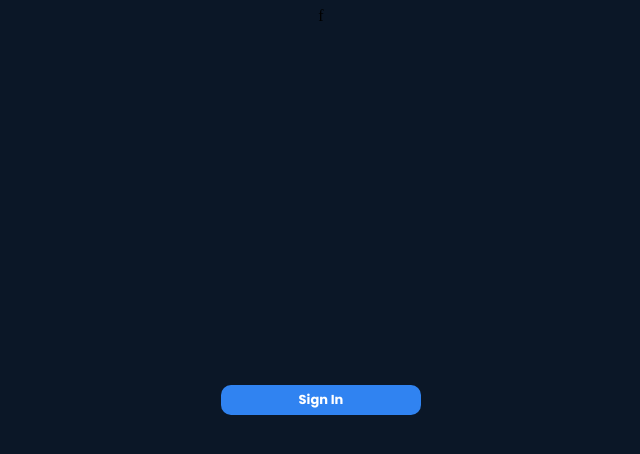
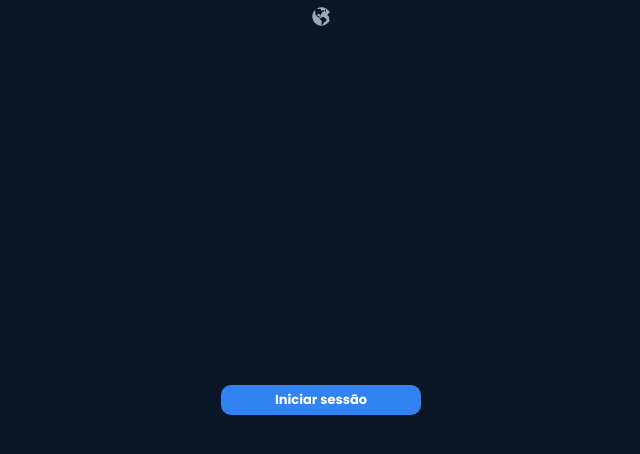
Before and after one commit to TTiagoSousa/Control-Everything-Admin, a React (Vite) app: page / in a window 1280 px wide. Shown: the top 454 px of the page, without its empty margins (319-959 px from the left). Built offline with nearby package versions, Linux system fonts and the light colour scheme.

Commit message:
Language selector

```diff
--- /dev/null
+++ b/src/Assets/Icons/World/World.jsx
@@ -0,0 +1,16 @@
+import React from 'react';
+
+const World = ({ Global_Color }) => {
+
+  return (
+    <svg viewBox="0 0 512 512" xmlns="http://www.w3.org/2000/svg" fill={Global_Color}>
+      <g id="SVGRepo_bgCarrier" strokeWidth="0"></g>
+      <g id="SVGRepo_tracerCarrier" strokeLinecap="round" strokeLinejoin="round"></g>
+      <g id="SVGRepo_iconCarrier">
+        <path fill={Global_Color} d="M256 32c-37.764.086-74.894 9.72-107.938 28.002l27.52 19.36 40.033-13.694 24.582 5.62 8.78 49.864 15.1-11.588 41.087-14.046 18.26 27.742-35.82 18.963-22.473 16.152-2.458 22.475-24.932 21.07-7.023 34.064-14.047 1.053 7.023-38.63-53.027-2.807-12.64 18.61-.1-.01v26.644l25.824 1.986 23.838 16.885-1.986 25.328 33.77 5.96-.36.76 53.004-30.558 90.88 59.098-20.51 48.548-32.685 20.156-61.143 77.965-13.498-3.845L262.216 365l-42.213-42.213 7.853-13.86-25.732-9.482-25.326-30.79-21.853-4.967L116.422 208H112l-5.117 26.746-3.64-39.146 5.267-29.147-.7-23.178L97.247 98.2C55.516 140.12 32.06 196.847 32 256c0 123.712 100.288 224 224 224 82.413-.028 158.155-45.308 197.195-117.887L442.82 298.14l-5.62-36.17-34.06-27.392 6.67-37.926 15.803-20.367 37.555-5.05C428.766 87.086 346.913 32.072 256 32zm89.047 48H368v48l-32 16v-23.836zm-122.76 166.518l29.85 4.918-4.213 6.32-24.23-4.916z"></path>
+      </g>
+    </svg>
+  )
+};
+
+export default World;
--- /dev/null
+++ b/src/Components/Selectores/Language_Selector/Language_Selector.jsx
@@ -0,0 +1,72 @@
+import React, { useState, useEffect, useRef } from 'react';
+import './Language_Selector.scss';
+import * as Icon from '../../../Imports/icons';
+import * as Color from '../../../Styles/Colors';
+import { ThemeState } from '../../../Context/Theme_Context';
+
+import { useTranslation } from 'react-i18next';
+
+const Language_Selector = () => {
+
+  const { i18n } = useTranslation();
+
+  const { mode } = ThemeState();
+
+  const [open, setOpen] = useState(false);
+  const [hovered, setHovered] = useState(null);
+  const menuRef = useRef(null);
+
+  useEffect(() => {
+    const handleClickOutside = (event) => {
+      if (menuRef.current && !menuRef.current.contains(event.target)) {
+        setOpen(false);
+      }
+    };
+
+    document.addEventListener('mousedown', handleClickOutside);
+    return () => {
+      document.removeEventListener('mousedown', handleClickOutside);
+    };
+  }, []);
+
+  const handleChangeLanguage = (lang) => {
+    i18n.changeLanguage(lang); // Altera o idioma com o i18n
+    localStorage.setItem('language', lang); // Armazena o idioma no localStorage
+    setOpen(false); // Fecha o menu após a seleção
+  };
+
+  const getIconColor = () => {
+    if (hovered) {
+      return mode === 'light' ? Color.gray_darker : Color.gray_light;
+    }
+    return mode === 'light' ? Color.gray_dark : Color.gray;
+  };
+
+  return (
+    <div className='Language_Selector' ref={menuRef}>
+      <button
+        onClick={() => setOpen(!open)}
+        aria-expanded={open}
+        onMouseEnter={() => setHovered(true)}
+        onMouseLeave={() => setHovered(false)}
+      >
+        <div className="Icon">
+          <Icon.World Global_Color={getIconColor()} />
+        </div>
+      </button>
+      <div className={`Language_Options ${open ? 'active' : 'inactive'}`}>
+        <div className='Arrow'></div>
+        <ul>
+          <li onClick={() => handleChangeLanguage('en')}>
+            <span>English</span>
+          </li>
+          <li onClick={() => handleChangeLanguage('pt')}>
+            <span>Português</span>
+          </li>
+        </ul>
+      </div>
+    </div>
+  );
+};
+
+export default Language_Selector;
--- /dev/null
+++ b/src/Components/Selectores/Language_Selector/Language_Selector.scss
@@ -0,0 +1,139 @@
+@import '../../../Styles/Colors.scss';
+@import '../../../Styles/Fonts.scss';
+@import '../../../Styles/Formats.scss';
+
+.Language_Selector{
+  position: relative;
+  width: 100%;
+  height: 100%;
+
+  button{
+    position: relative;
+    height: 100%;
+    width: 100%;
+    background: none;
+    border: none;
+    border-radius: 100%;
+    display: flex;
+    align-items: center;
+    justify-content: center;
+    cursor: pointer;
+
+    .Icon {
+      position: relative;
+      width: 100%;
+      height: 100%;
+    }
+  }
+
+  .Language_Options{
+    position: absolute;
+    width: 100px;
+    top: 140%;
+    right: 3px;
+    border-radius: 10px 0px 10px 10px;
+
+
+    &.active{
+      opacity: 1;
+      visibility: visible;
+    }
+
+    &.inactive{
+      opacity: 0;
+      visibility: hidden;
+    }
+
+    .Arrow{
+      position: absolute;
+      width: 10px;
+      height: 10px;
+      top: -5px;
+      right: 2.5px;
+      transform: (rotate(45deg));
+      z-index: 3;
+    }
+
+    ul{
+      position: relative;
+      list-style: none;
+      border-radius: 10px 0px 10px 10px;
+      display: flex;
+      flex-direction: column;
+
+      li{
+        width: 100%;
+        display: flex;
+        align-items: center;
+        justify-content: center;
+        padding: 5px;
+        box-sizing: border-box;
+        cursor: pointer;
+
+        span{
+          font-family: $font_family_poppins;
+          font-size: 13px;
+          transition: all 0.5s;
+
+          &:hover{
+            color: $blue !important;
+          }
+        }
+      }
+    }
+  }
+}
+
+.Dark_Mode{
+
+  .Language_Selector{
+
+    .Arrow{
+      background-color: $terciary_color_dark;
+    }
+
+    .Language_Options{
+      background-color: $terciary_color_dark;
+      box-shadow: $box_shadow_dark;
+
+      ul{
+        background-color: $terciary_color_dark;
+        box-shadow: $box_shadow_dark;
+
+        li{
+
+          span{
+            color: $white;
+          }
+        }
+      }
+    }
+  }
+}
+
+.Light_Mode{
+
+  .Language_Selector{
+
+    .Arrow{
+      background-color: $terciary_color_light;
+    }
+
+    .Language_Options{
+      background-color: $terciary_color_light;
+      box-shadow: $box_shadow_light;
+
+      ul{
+        background-color: $terciary_color_light;
+        box-shadow: $box_shadow_light;
+
+        li{
+
+          span{
+            color: $gray_dark;
+          }
+        }
+      }
+    }
+  }
+}
--- a/src/Containers/Headers/Header_Index/Header_Index.jsx
+++ b/src/Containers/Headers/Header_Index/Header_Index.jsx
@@ -1,11 +1,14 @@
 import React from 'react';
 import './Header_Index.scss';
+import Language_Selector from '../../../Components/Selectores/Language_Selector/Language_Selector';
 
 const Header_Index = () => {
 
   return (
     <header className='Header_Index'>
-f
+      <div className='Button_Field'>
+        <Language_Selector />
+      </div>
     </header>
   )
 };
--- a/src/Containers/Headers/Header_Index/Header_Index.scss
+++ b/src/Containers/Headers/Header_Index/Header_Index.scss
@@ -10,6 +10,12 @@
   display: flex;
   align-items: center;
   justify-content: center;
+
+  .Button_Field{
+    position: relative;
+    width: 21px;
+    height: 21px;
+  }
 }
 
 .Dark_Mode{
--- /dev/null
+++ b/src/Imports/icons.js
@@ -0,0 +1 @@
+export { default as World } from '../Assets/Icons/World/World';
--- a/src/Pages/Public/Index/Index.jsx
+++ b/src/Pages/Public/Index/Index.jsx
@@ -1,14 +1,17 @@
 import React from 'react';
 import './Index.scss';
 import Global_Button from '../../../Components/Buttons/Global_Button/Global_Button';
+import { useTranslation } from 'react-i18next';
 
 const Index = () => {
+
+  const { t } = useTranslation();
 
   return (
     <div className='Index'>
       <div>
         <Global_Button
-          Text={("Sign In")}
+          Text={t("Sign In")}
           to="Sign_In"
         />
       </div>
--- a/src/Styles/Colors.js
+++ b/src/Styles/Colors.js
@@ -0,0 +1,5 @@
+export const gray = '#9da9bb';
+export const gray_light = '#b6babe'
+export const gray_dark = '#6c6e71'
+export const gray_darker = '#47484a'
+export const gray_darker_2 = '#232e3c';
--- a/src/Styles/Colors.scss
+++ b/src/Styles/Colors.scss
@@ -1,4 +1,29 @@
 $primary_color_dark: #0b1727;
 $primary_color_light: #dee4ee;
 
+$secundary_color_dark: #121e2d;
+$secundary_color_light: #ffffff;
+
+$terciary_color_dark: #162231;
+$terciary_color_light: #f9fafd;
+
+$fourth_color_Dark : #222f41;
+$fourth_color_light : #edf2f9;
+
+$gray: #9da9bb;
+$gray_light: #b6babe;
+$gray_dark: #6c6e71;
+$gray_darker: #47484a;
+$gray_darker_2: #232e3c;
+
+$blue_light: #4695ff;
 $blue: #3083f1;
+$blue_dark: #062a57;
+$blue_darker: #01224b;
+
+$white: #ffff;
+
+$green: #00d27a;
+
+$red: #eb4646;
+$red_light: rgb(240, 133, 133);
```
